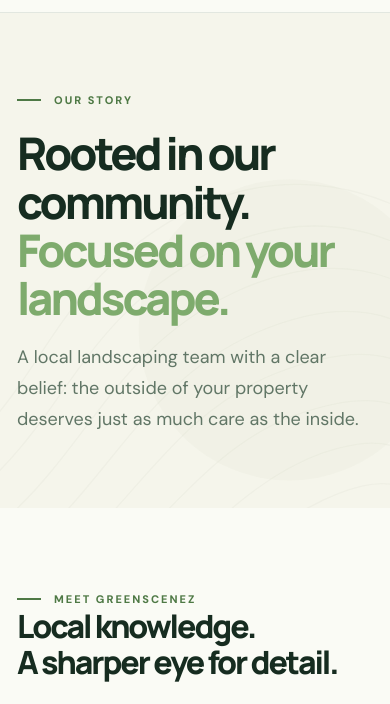
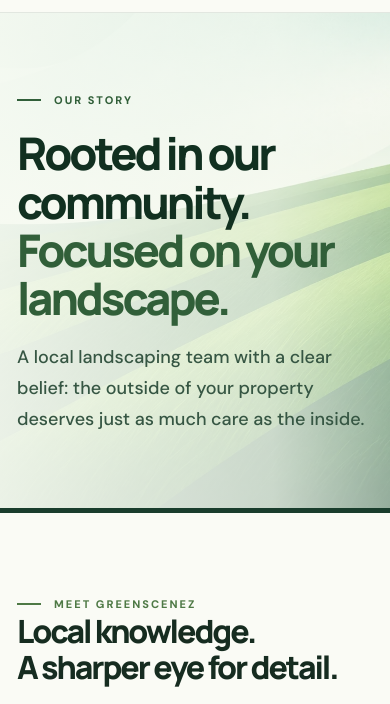
Before and after one commit to zacharyhutz-sudo/GreenScenez, a plain HTML site: page about.html in a window 390 px wide. Shown: the part 62-766 px from the top of the page. Drawn offline with Linux system fonts and the light colour scheme.

Commit message:
Add files via upload

```diff
--- a/assets/styles.css
+++ b/assets/styles.css
@@ -50,3 +50,36 @@
 @media(max-width:1000px){.brand img.brand-emblem{width:46px;height:46px}.brand img.brand-wordmark{width:178px}.hero--photo .hero-grid{min-height:600px}}
 @media(max-width:800px){.brand img.brand-emblem{width:42px;height:42px}.brand img.brand-wordmark{width:158px}.hero--photo .hero-grid{min-height:550px;padding-block:85px 92px}.hero--photo{background-image:linear-gradient(90deg,rgba(7,28,18,.85),rgba(7,29,18,.58)),url('hero-grass.webp');background-position:58% center}.gallery-grid{gap:16px}.gallery-card{min-height:290px}.gallery-card figcaption{left:19px;bottom:20px;right:14px}}
 @media(max-width:620px){.hero--photo .hero-grid{min-height:520px;padding-block:75px 82px}.hero--photo .hero-copy h1{font-size:clamp(43px,10vw,62px)}.gallery-card,.gallery-card--wide{grid-column:span 12;min-height:290px}.gallery-card:last-child{min-height:360px}.gallery-card:last-child img{object-position:center 52%}.picture-block.owner-portrait{min-height:355px}.footer .brand img.brand-emblem{width:47px;height:47px}.footer .brand img.brand-wordmark{width:184px}}
+
+/* Secondary-page heroes: abstract mower stripes instead of the original cream fill.
+   Keep the real grass photograph exclusive to the homepage hero. */
+.page-hero {
+  background-color: #d4e6d3;
+  background-image:
+    linear-gradient(90deg,
+      rgba(248, 251, 243, .97) 0%,
+      rgba(248, 251, 243, .89) 28%,
+      rgba(248, 251, 243, .48) 58%,
+      rgba(248, 251, 243, .04) 100%),
+    url('abstract-lawn-stripes.webp');
+  background-position: center, center 34%;
+  background-size: cover;
+  background-repeat: no-repeat;
+  border-bottom: 5px solid var(--pine);
+}
+.page-hero::after { display: none; }
+.page-hero h1 { color: var(--forest); }
+.page-hero h1 span[style] { color: #315f39 !important; }
+.page-hero .lead { color: #365643; font-weight: 500; }
+.page-hero .eyebrow.green { color: #315f39; }
+@media (max-width: 800px) {
+  .page-hero {
+    background-image:
+      linear-gradient(90deg,
+        rgba(248, 251, 243, .94),
+        rgba(248, 251, 243, .81) 70%,
+        rgba(248, 251, 243, .60)),
+      url('abstract-lawn-stripes.webp');
+    background-position: center, 53% center;
+  }
+}
```
Also changed, not shown: assets/abstract-lawn-stripes.webp (added).
